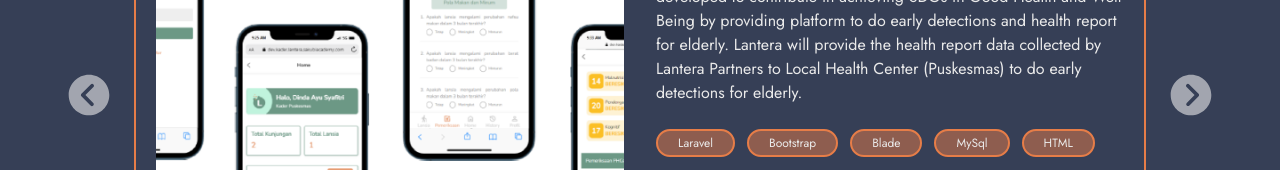
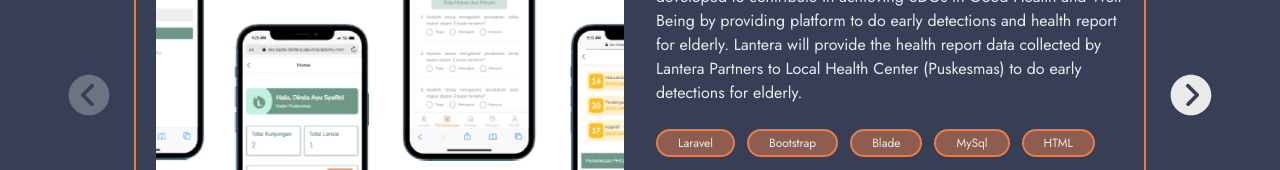
Before and after one commit to dinda-ayu-syafitri/portfolio-web, a React (Vite) app: page / in a window 1280 px wide. Shown: the part 2733-2903 px from the top of the page. Built offline with nearby package versions, Linux system fonts and the light colour scheme.

Commit message:
fix : Improve slider navigation style at projects section

```diff
--- a/src/index.css
+++ b/src/index.css
@@ -34,6 +34,6 @@ section {
 }
 
 .swiper-button-disabled {
-  opacity: 0.3;
+  opacity: 0.3 !important;
   cursor: not-allowed;
 }
--- a/src/modules/projects/Projects.jsx
+++ b/src/modules/projects/Projects.jsx
@@ -25,7 +25,7 @@ export const Projects = () => {
   };
 
   const navSliderVariants = {
-    initial: { opacity: 0.6 },
+    initial: { scale: 1 },
     whileHover: {
       scale: 1.02,
       transition: { duration: 0.2 },
@@ -40,14 +40,18 @@ export const Projects = () => {
         Projects
       </h3>
       <div className="flex mx-[2vw] md:mx-[5vw] gap-2 md:gap-5">
+        <motion.div className="text-theme-off-white flex justify-center items-center ">
           <motion.div
-          className="swiper-button-prev text-theme-off-white flex justify-center items-center cursor-pointer"
             variants={navSliderVariants}
             initial="initial"
             whileHover={"whileHover"}
             whileTap={"whileTap"}
           >
-          <IoIosArrowDropleftCircle size={50} />
+            <IoIosArrowDropleftCircle
+              size={50}
+              className="swiper-button-prev cursor-pointer"
+            />
+          </motion.div>
         </motion.div>
 
         <Swiper
@@ -138,14 +142,18 @@ export const Projects = () => {
             />
           </SwiperSlide>
         </Swiper>
+        <motion.div className="text-theme-off-white flex justify-center items-center ">
           <motion.div
-          className="swiper-button-next text-theme-off-white flex justify-center items-center cursor-pointer"
             variants={navSliderVariants}
             initial="initial"
             whileHover={"whileHover"}
             whileTap={"whileTap"}
           >
-          <IoIosArrowDroprightCircle size={50} />
+            <IoIosArrowDroprightCircle
+              size={50}
+              className="swiper-button-next cursor-pointer"
+            />
+          </motion.div>
         </motion.div>
       </div>
       <Link to="/projects-archive">
```
Lines whose indentation alone changed are shown as unchanged.
